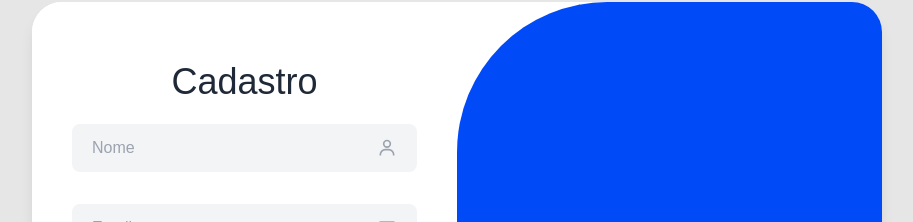
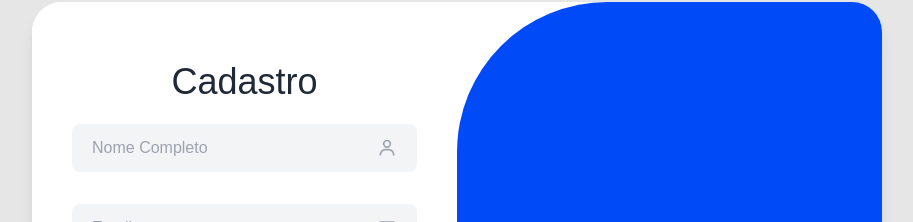
Before and after one commit to NycolleM/ChatBot_DevWeb, a React (Vite) app: page /telalogin in a window 1280 px wide. Both pictures are taken after a click on the button "Fazer Cadastro". Shown: the part 123-345 px from the top of the page, without its empty margins (183-1096 px from the left). Built offline with nearby package versions, Linux system fonts and the light colour scheme.

Commit message:
Update TelaLogin.jsx

```diff
--- a/src/pages/TelaLogin.jsx
+++ b/src/pages/TelaLogin.jsx
@@ -133,7 +133,7 @@ const TelaLogin = () => {
           <div className="relative my-8">
             <input
               type="text"
-              placeholder="Nome"
+              placeholder="Nome Completo"
               required
               className="w-full py-3 px-5 pr-[50px] bg-gray-100 rounded-lg border-none outline-none text-base text-gray-800 font-medium"
               value={usernameCadastro}
```
